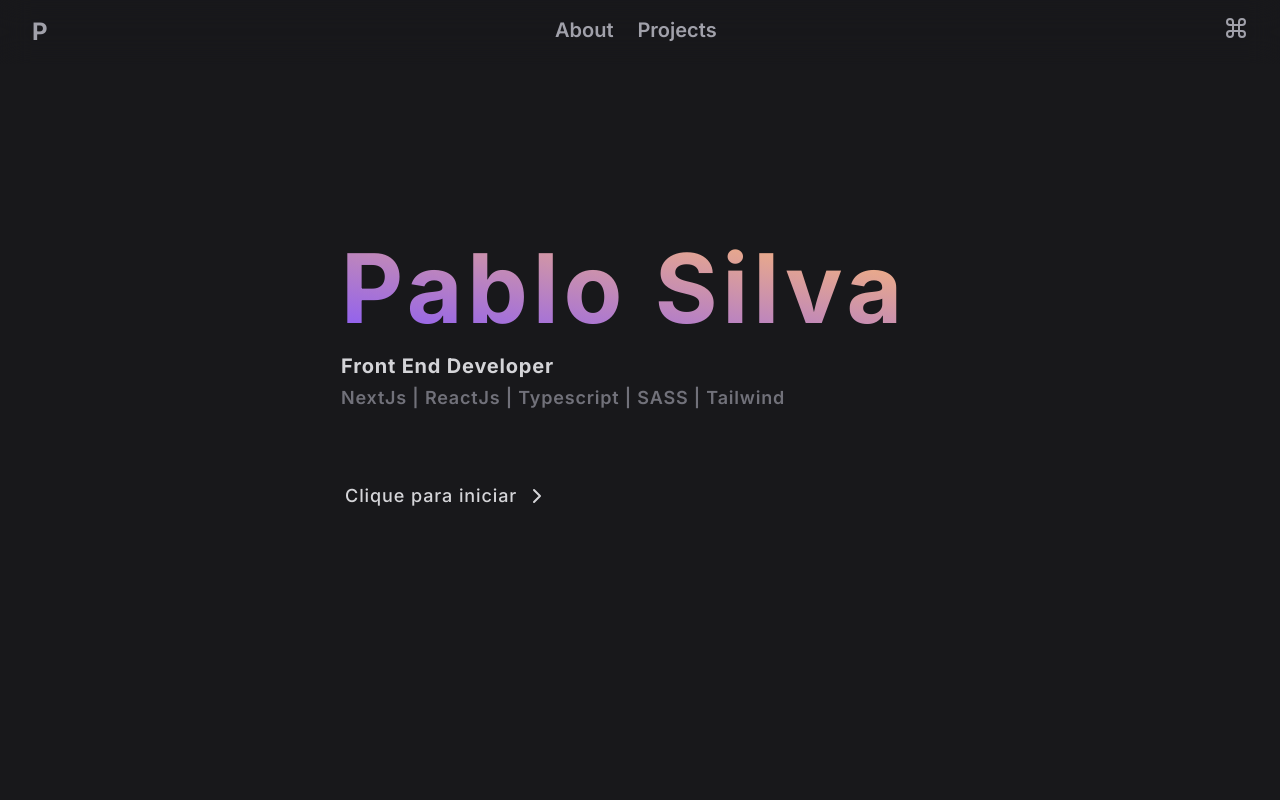
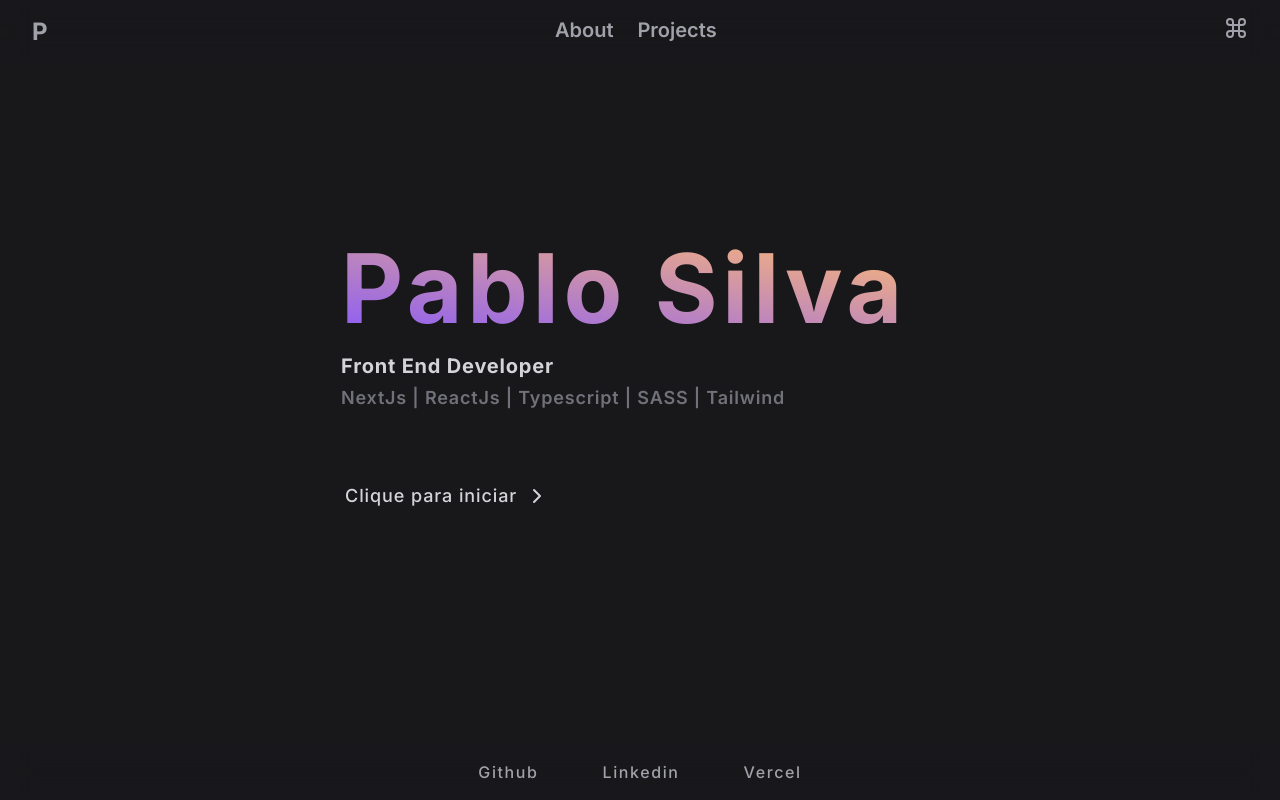
Before and after one commit to PabloJesusdaSilva/portfolio, a Next.js app: page / in a window 1280 px wide. Built offline with nearby package versions, Linux system fonts and the light colour scheme.

Commit message:
:feat: creating footer component

```diff
--- /dev/null
+++ b/src/app/components/Foooter.tsx
@@ -0,0 +1,25 @@
+export default function Footer () {
+   return (
+      <footer className="absolute bottom-0 p-4 backdrop-blur-lg w-full flex justify-center">
+         <nav>
+            <ul className="flex space-x-16 text-zinc-400 font-medium tracking-widest">
+               <li>
+                  <span>
+                     Github
+                  </span>
+               </li>
+               <li>
+                  <span>
+                     Linkedin
+                  </span>
+               </li>
+               <li>
+                  <span>
+                     Vercel
+                  </span>
+               </li>
+            </ul>
+         </nav>
+      </footer>
+   )
+}
--- a/src/app/page.tsx
+++ b/src/app/page.tsx
@@ -1,11 +1,13 @@
 import Header from "./components/Header"
 import BriefDescription from "./components/BriefDescirption"
+import Footer from "./components/Foooter"
 
 export default function Home() {
   return (
     <>
       <Header />
-      <BriefDescription />
+        <BriefDescription />
+      <Footer />
     </>
   )
 }
```
